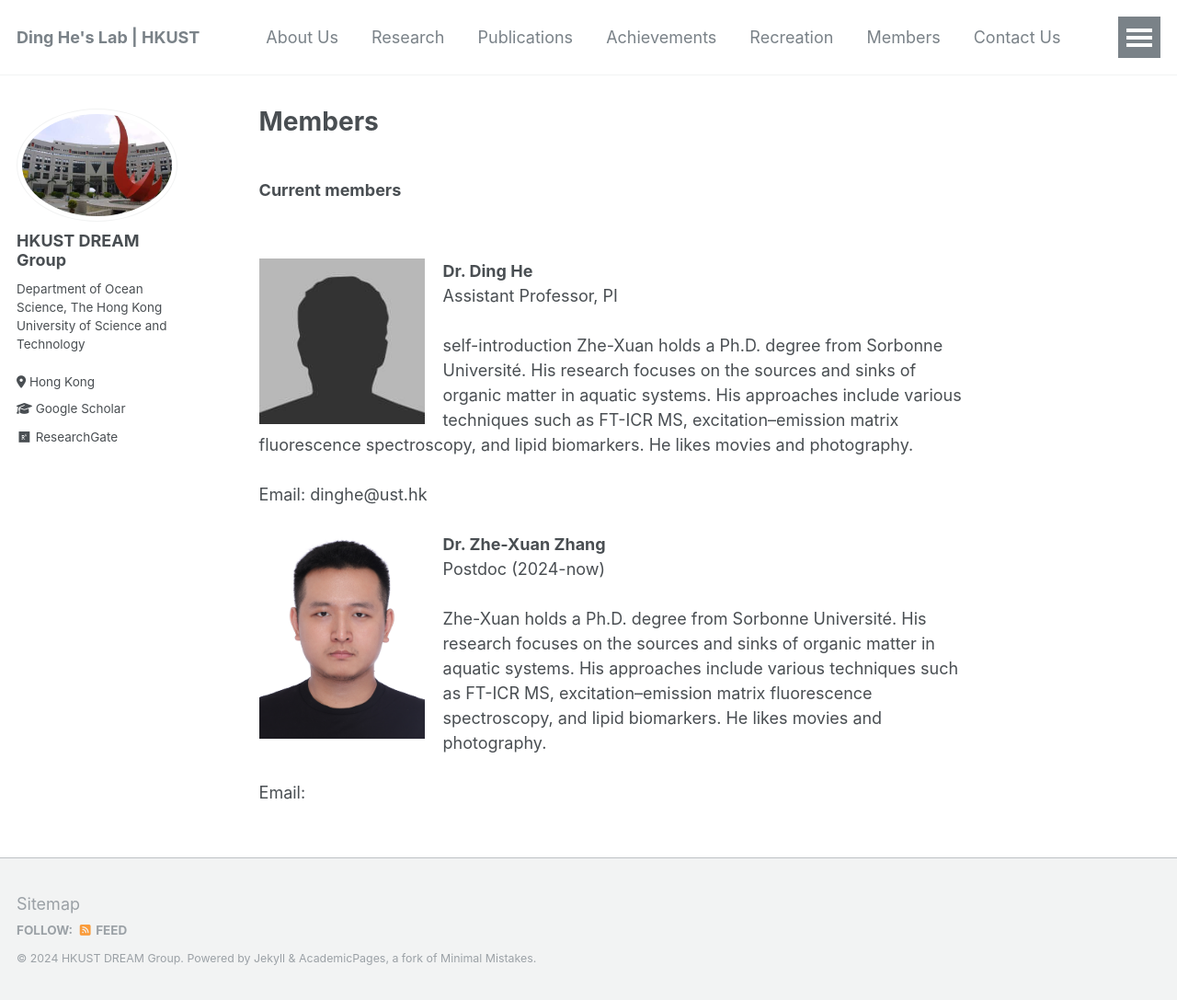
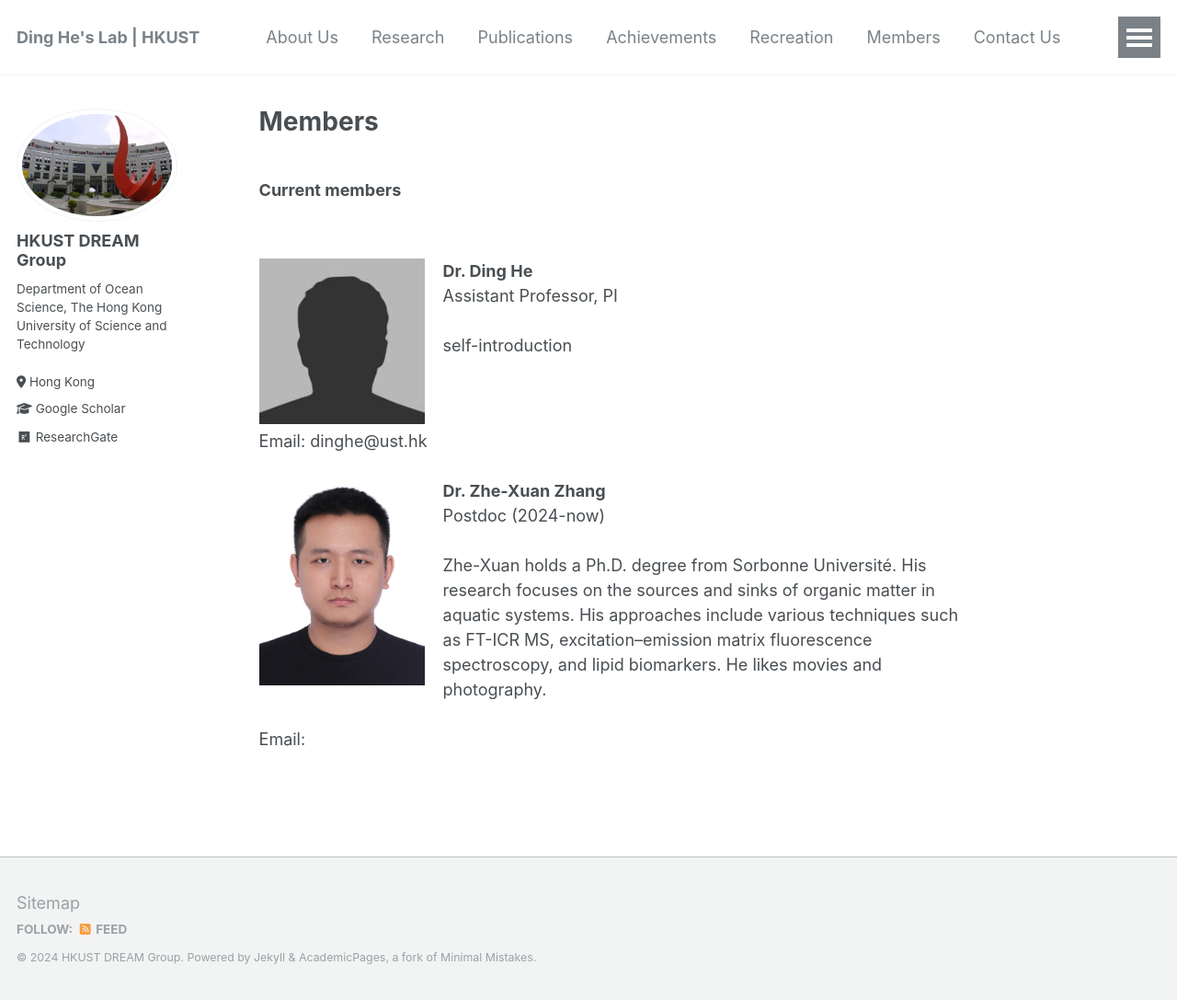
Before and after one commit to hkustDingHe/hkustDingHe.github.io, a Jekyll site: the page built from _pages/members.md, in a window 1280 px wide and 1087 px high. Shown: the whole window at 92% size. Built offline with Jekyll 4.4.1, drawn with Linux system fonts in a browser that asks for light colours.

Commit message:
Update members.md

```diff
--- a/_pages/members.md
+++ b/_pages/members.md
@@ -15,7 +15,7 @@ author_profile: true
 Assistant Professor, PI
 <br/><br/>
 self-introduction
-Zhe-Xuan holds a Ph.D. degree from Sorbonne Université. His research focuses on the sources and sinks of organic matter in aquatic systems. His approaches include various techniques such as FT-ICR MS, excitation–emission matrix fluorescence spectroscopy, and lipid biomarkers. He likes movies and photography.
+
 <br/><br/>
 Email: dinghe@ust.hk
 <br/><br/>
```
